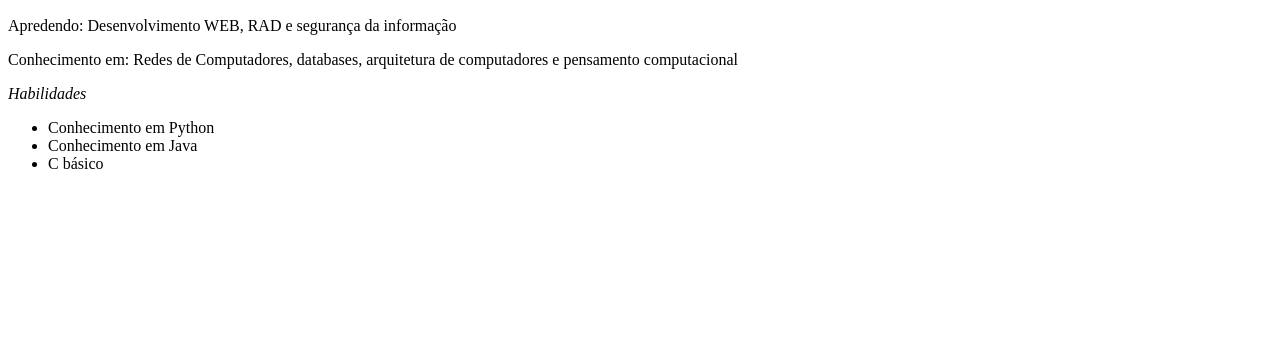
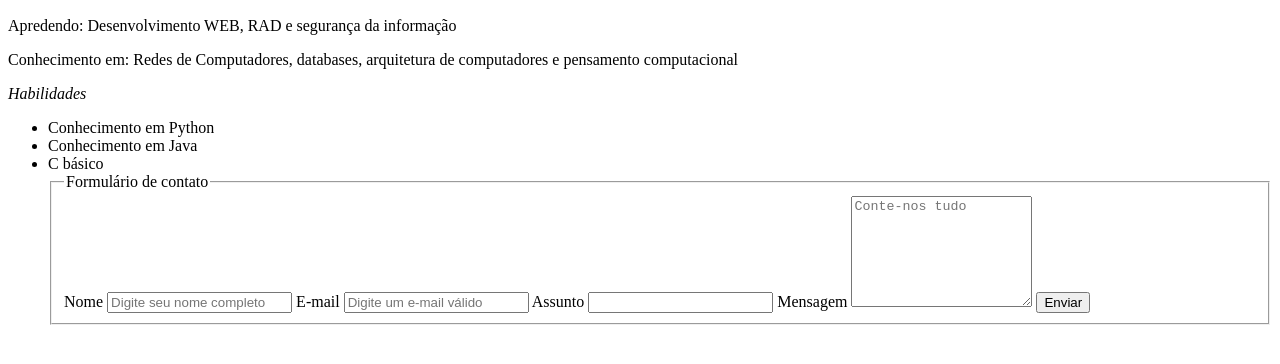
Before and after one commit to DianAndi/DianAndi, a plain HTML site: page docs/index.html in a window 1280 px wide. Shown: the part 110-474 px from the top of the page. Drawn offline with Linux system fonts and the light colour scheme.

Commit message:
adc formulario

```diff
--- a/docs/index.html
+++ b/docs/index.html
@@ -5,6 +5,7 @@
     <meta name="viewport" content="width=device-width, initial-scale=1.0">
     <title> Curriculo </title>
 </head>
+
 <body>
     <h1>Bem vindo!</h1>
     <h2>Eu sou a Andiara!</h2>
@@ -16,4 +17,22 @@
  	<li> Conhecimento em Java </li>
  	<li> C básico </li>
 </body>
+
+<body>
+    <form>
+        <fieldset>
+            <legend>Formulário de contato</legend>
+            <label for="name">Nome</label>
+            <input type="text" name="name" id="name" required placeholder="Digite seu nome completo" />
+            <label for="email">E-mail</label>
+            <input type="email" name="email" id="email" required placeholder="Digite um e-mail válido" />
+            <label for="subject">Assunto</label>
+            <input type="text" name="subject" id="subject" />
+            <label for="message">Mensagem</label>
+            <textarea name="message" id="message" rows="7" required maxlength="1000" minlength="20"
+                placeholder="Conte-nos tudo"></textarea>
+            <button type="submit" class="btn">Enviar</button>
+        </fieldset>
+    </form>
+</body>
 </html>
```
